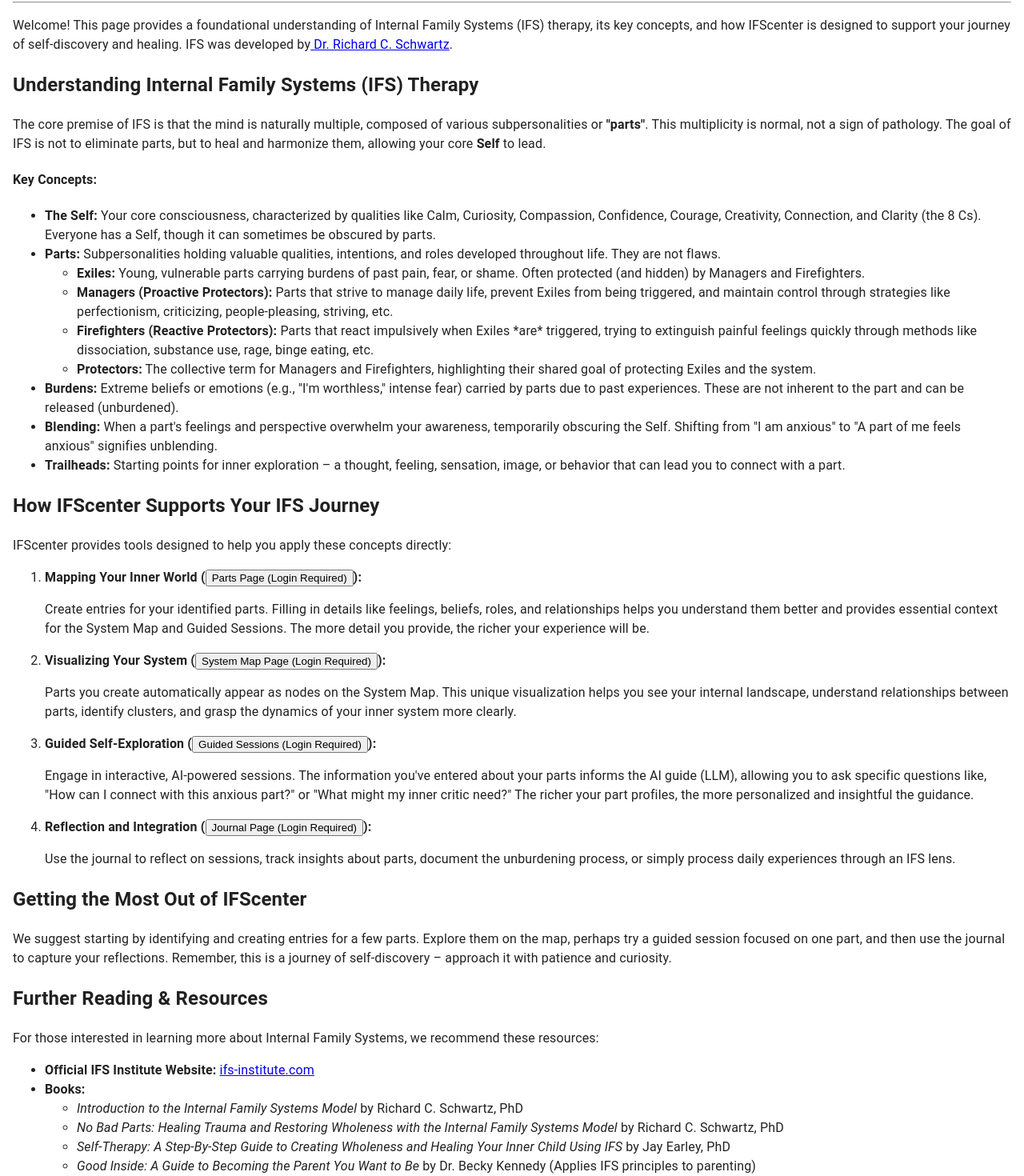
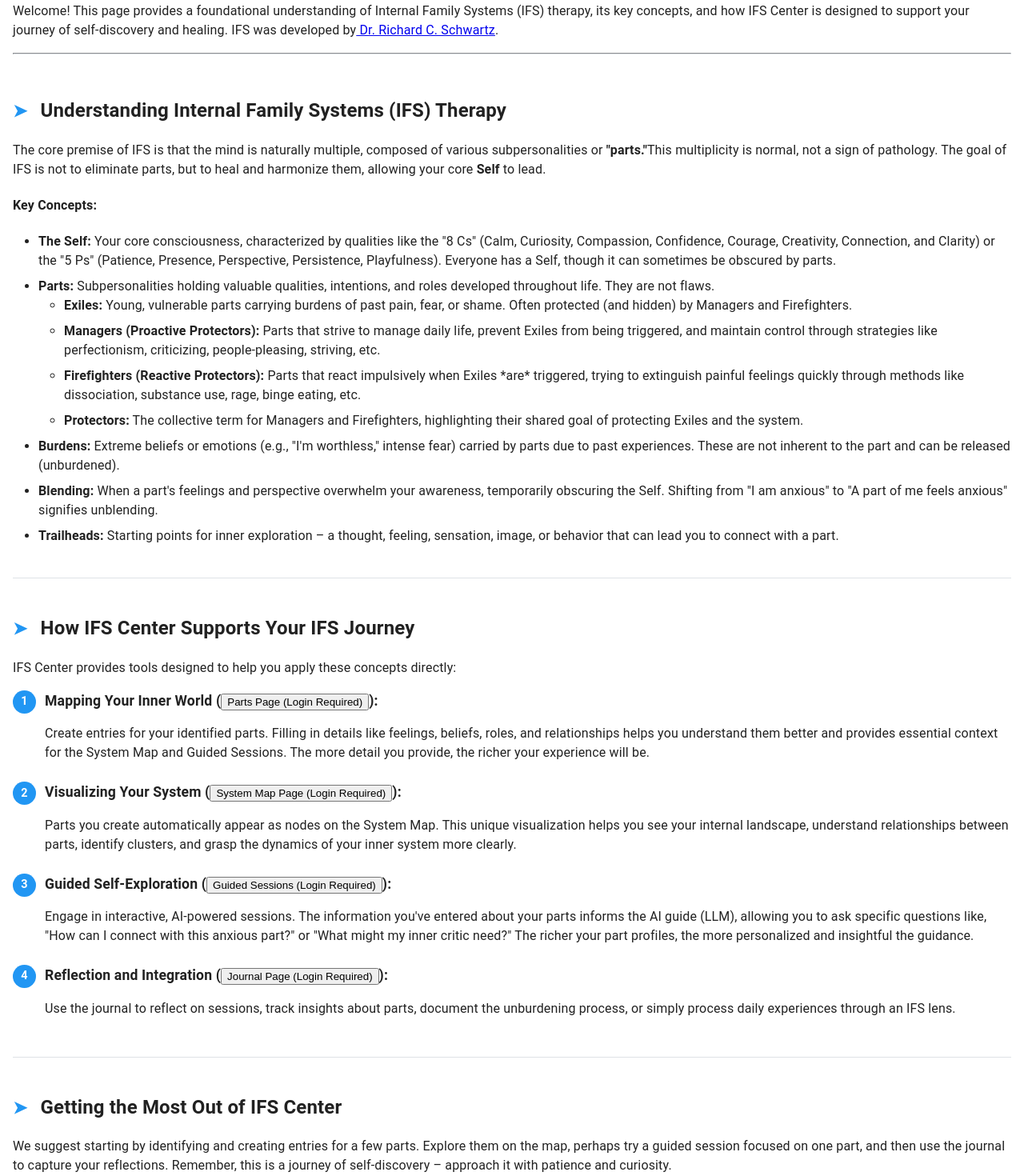
Before and after one commit to schellrw/IFScenter, a React (Create React App) app in the folder frontend/: page /about-ifs in a window 1280 px wide. Shown: the part 169-1639 px from the top of the page at 80% size. Built offline with nearby package versions, Linux system fonts and the light colour scheme; no server answers; the HTML template or start-up script is replaced by a standard one.

Commit message:
format about ifs page and handle mobile banner layout

```diff
--- a/frontend/src/components/Navigation.js
+++ b/frontend/src/components/Navigation.js
@@ -223,7 +223,48 @@
             </>
           ) : (
             <>
-              {/* Add About IFS Button for logged-out view */}
+            {isMobile ? (
+              <>
+                <IconButton
+                  color="inherit"
+                  aria-label="menu"
+                  onClick={handleMenuClick}
+                  edge="start"
+                >
+                  <MenuIcon />
+                </IconButton>
+                <Menu
+                  anchorEl={anchorEl}
+                  open={Boolean(anchorEl)}
+                  onClose={handleMenuClose}
+                >
+                  <MenuItem onClick={() => handleNavigation('/about-ifs')} selected={isActive('/about-ifs')}>About IFS</MenuItem>
+                  <MenuItem onClick={() => handleNavigation('/pricing')} selected={isActive('/pricing')}>Pricing</MenuItem>
+                </Menu>
+                <Box sx={{ flexGrow: 1 }} />
+                {!isActive('/login') && (
+                  <Button
+                    color="inherit"
+                    component={RouterLink}
+                    to="/login"
+                    size="small"
+                  >
+                    Login
+                  </Button>
+                )}
+                {!isActive('/register') && (
+                  <Button
+                    color="inherit"
+                    component={RouterLink}
+                    to="/register"
+                    size="small"
+                  >
+                    Register
+                  </Button>
+                )}
+              </>
+            ) : (
+              <>
                 <Button
                   color="inherit"
                   component={RouterLink}
@@ -232,7 +273,6 @@
                 >
                   About IFS
                 </Button>
-              {/* Add Pricing Button for logged-out view */}
                 <Button
                   color="inherit"
                   component={RouterLink}
@@ -261,6 +301,8 @@
                 )}
               </>
             )}
+            </>
+          )}
         </Toolbar>
       </Container>
     </AppBar>
--- a/frontend/src/pages/AboutIFSPage.js
+++ b/frontend/src/pages/AboutIFSPage.js
@@ -1,6 +1,7 @@
 import React from 'react';
 import { Link, useNavigate } from 'react-router-dom';
 import { useAuth } from '../context/AuthContext'; // Import useAuth
+import styles from './AboutIFSPage.module.css'; // Import CSS Module
 
 function AboutIFSPage() {
     const navigate = useNavigate();
@@ -38,20 +39,21 @@
     };
 
     return (
-        <div className="container mt-4">
-            <h1>About IFS & IFScenter: Your Companion for Internal Family Systems Exploration</h1>
-            <hr />
+        <div className={`container mt-4 ${styles.pageContainer}`}>
+            <h1>About IFS & IFS Center: Your Companion for Internal Family Systems Exploration</h1>
 
-            <p className="lead">
+            <p className="lead mt-4">
                 Welcome! This page provides a foundational understanding of Internal Family Systems (IFS) therapy, its key concepts,
-                and how IFScenter is designed to support your journey of self-discovery and healing. IFS was developed by
+                and how IFS Center is designed to support your journey of self-discovery and healing. IFS was developed by
                 <a href="https://ifs-institute.com/about-us/richard-c-schwartz-phd" target="_blank" rel="noopener noreferrer"> Dr. Richard C. Schwartz</a>.
             </p>
 
-            <section id="what-is-ifs" className="my-5">
+            <hr style={{ borderColor: '#dee2e6' }} />
+
+            <section id="what-is-ifs" className={styles.section}>
                 <h2>Understanding Internal Family Systems (IFS) Therapy</h2>
                 <p>
-                    The core premise of IFS is that the mind is naturally multiple, composed of various subpersonalities or <strong>"parts"</strong>.
+                    The core premise of IFS is that the mind is naturally multiple, composed of various subpersonalities or <strong>"parts."</strong>
                     This multiplicity is normal, not a sign of pathology. The goal of IFS is not to eliminate parts, but to heal and harmonize them,
                     allowing your core <strong>Self</strong> to lead.
                 </p>
@@ -59,8 +61,9 @@
                 <h4>Key Concepts:</h4>
                 <ul>
                     <li>
-                        <strong>The Self:</strong> Your core consciousness, characterized by qualities like Calm, Curiosity, Compassion, Confidence,
-                        Courage, Creativity, Connection, and Clarity (the 8 Cs). Everyone has a Self, though it can sometimes be obscured by parts.
+                        <strong>The Self:</strong> Your core consciousness, characterized by qualities like the "8 Cs" (Calm, Curiosity, Compassion, Confidence,
+                        Courage, Creativity, Connection, and Clarity) or the "5 Ps" (Patience, Presence, Perspective, Persistence, Playfulness).
+                        Everyone has a Self, though it can sometimes be obscured by parts.
                     </li>
                     <li>
                         <strong>Parts:</strong> Subpersonalities holding valuable qualities, intentions, and roles developed throughout life. They are not flaws.
@@ -91,12 +94,12 @@
                 </ul>
             </section>
 
-            <section id="ifscenter-support" className="my-5">
-                <h2>How IFScenter Supports Your IFS Journey</h2>
+            <section id="ifscenter-support" className={styles.section}>
+                <h2>How IFS Center Supports Your IFS Journey</h2>
                 <p>
-                    IFScenter provides tools designed to help you apply these concepts directly:
+                    IFS Center provides tools designed to help you apply these concepts directly:
                 </p>
-                <ol>
+                <ol className={styles.featuresList}>
                     <li>
                         <strong>Mapping Your Inner World ({renderConditionalLink('/parts', 'Parts Page', 'Parts Page')}):</strong>
                         <p>Create entries for your identified parts. Filling in details like feelings, beliefs, roles, and relationships helps you understand them better and provides essential context for the System Map and Guided Sessions. The more detail you provide, the richer your experience will be.</p>
@@ -116,17 +119,17 @@
                 </ol>
             </section>
 
-            <section id="getting-most" className="my-5">
-                <h2>Getting the Most Out of IFScenter</h2>
+            <section id="getting-most" className={styles.section}>
+                <h2>Getting the Most Out of IFS Center</h2>
                 <p>
                     We suggest starting by identifying and creating entries for a few parts. Explore them on the map, perhaps try a guided session focused on one part, and then use the journal to capture your reflections. Remember, this is a journey of self-discovery – approach it with patience and curiosity.
                 </p>
             </section>
 
-            <section id="further-reading" className="my-5">
+            <section id="further-reading" className={styles.section}>
                 <h2>Further Reading & Resources</h2>
                 <p>For those interested in learning more about Internal Family Systems, we recommend these resources:</p>
-                <ul>
+                <ul className={styles.bookList}>
                     <li><strong>Official IFS Institute Website:</strong> <a href="https://ifs-institute.com/" target="_blank" rel="noopener noreferrer">ifs-institute.com</a></li>
                     <li>
                         <strong>Books:</strong>
--- /dev/null
+++ b/frontend/src/pages/AboutIFSPage.module.css
@@ -0,0 +1,78 @@
+/* CSS Module for AboutIFSPage */
+
+.pageContainer {
+    /* General page container styles if needed */
+}
+
+/* Alternating Section Backgrounds */
+.section {
+    padding-top: 1.5rem;
+    padding-bottom: 1.5rem;
+    border-bottom: 1px solid #dee2e6; /* Subtle divider */
+}
+
+.section:last-child {
+    border-bottom: none;
+}
+
+/* Heading Styles with simple icon */
+.section h2::before {
+    content: '➤ '; /* Simple arrow marker */
+    color: #2196f3; /* Match theme primary color */
+    margin-right: 0.5em;
+    font-size: 0.9em; /* Slightly smaller than heading */
+}
+
+/* Key Concept Callouts - REMOVED */
+/* Removed .conceptDefinition rule */
+
+/* List Styling */
+.section ul {
+    padding-left: 2rem; /* Indent lists */
+}
+
+.section ul li {
+    margin-bottom: 0.5rem; /* Space out list items */
+}
+
+/* Specific styling for the ordered list of features */
+.featuresList {
+    list-style-type: none; /* Remove default numbers */
+    padding-left: 0;
+    counter-reset: features-counter;
+}
+
+.featuresList li {
+    counter-increment: features-counter;
+    margin-bottom: 1.5rem; /* More space between features */
+    padding-left: 2.5rem; /* Space for custom counter */
+    position: relative;
+}
+
+.featuresList li::before {
+    content: counter(features-counter);
+    position: absolute;
+    left: 0;
+    top: 0;
+    background-color: #2196f3; /* Match theme primary color */
+    color: white;
+    font-weight: bold;
+    width: 1.8rem;
+    height: 1.8rem;
+    border-radius: 50%;
+    display: flex;
+    align-items: center;
+    justify-content: center;
+    font-size: 0.9rem;
+    line-height: 1;
+}
+
+.featuresList li strong {
+    font-size: 1.1em; /* Make feature titles slightly larger */
+}
+
+/* Styling for the book list */
+.bookList ul {
+    list-style-type: '\1F4D6'; /* Book emoji marker */
+    padding-left: 2rem;
+}
```
Lines whose indentation alone changed are shown as unchanged.
